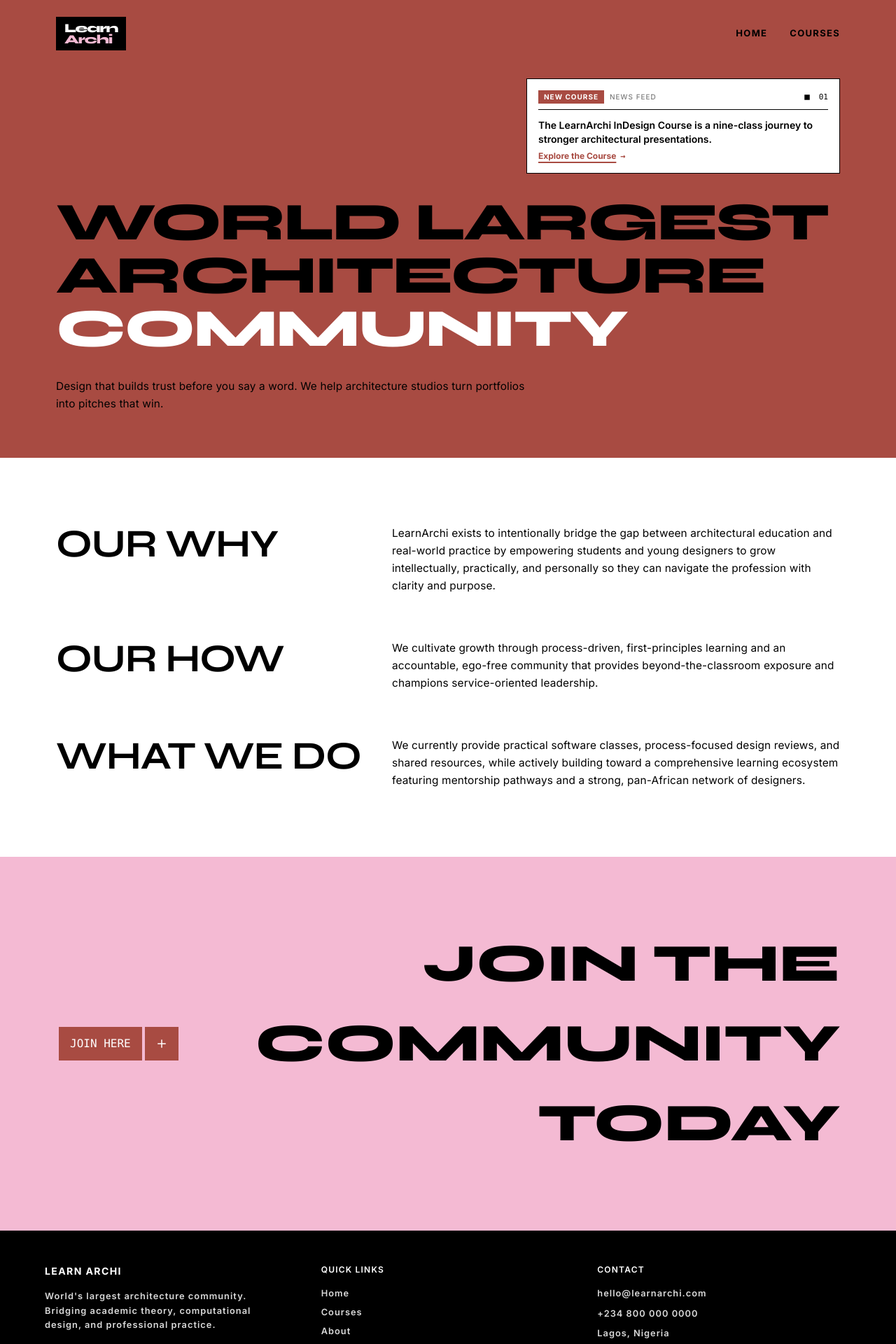
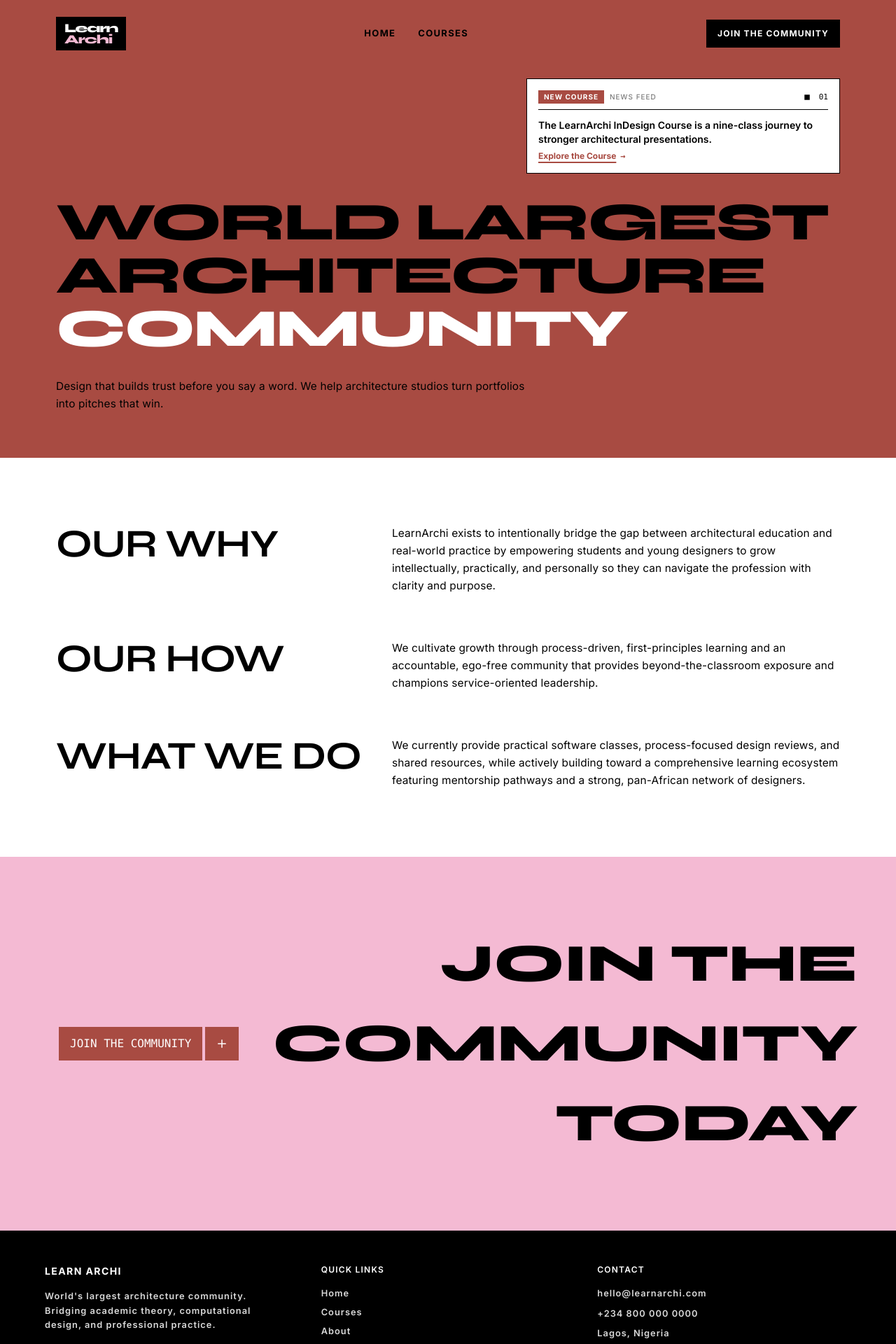
Before and after one commit to officialinioluwaoladipupo-alt/learn-archi, a Next.js app: page / in a window 1280 px wide. Shown: the top 1920 px of the page at 70% size. Built offline with nearby package versions, Linux system fonts and the light colour scheme.

Commit message:
Add community onboarding entry points

```diff
--- /dev/null
+++ b/app/join/page.tsx
@@ -0,0 +1,17 @@
+export default function JoinCommunityPage() {
+  return (
+    <main
+      id="main-content"
+      className="fixed inset-0 h-[100dvh] min-h-[100vh] w-full overflow-hidden bg-white"
+    >
+      <iframe
+        src="https://tally.so/r/5X4X5Z?transparentBackground=1&formEventsForwarding=1"
+        title="LearnArchi Community Onboarding"
+        className="absolute inset-0 h-full w-full border-0"
+        frameBorder="0"
+        marginHeight={0}
+        marginWidth={0}
+      />
+    </main>
+  );
+}
--- a/components/home/CommunityCta.tsx
+++ b/components/home/CommunityCta.tsx
@@ -6,8 +6,8 @@ export default function CommunityCta() {
       <div className="max-w-7xl mx-auto w-full flex flex-col md:flex-row items-center justify-between gap-8 md:gap-12">
         <div className="w-full md:w-auto">
           <SectionCta
-            href="#"
-            label="JOIN HERE"
+            href="/join"
+            label="JOIN THE COMMUNITY"
             variant="accent"
             size="lg"
             className="w-full md:w-auto text-center"
--- a/components/layout/Header.tsx
+++ b/components/layout/Header.tsx
@@ -61,7 +61,7 @@ export default function Header({ variant = "default" }: HeaderProps) {
 
           {/* Desktop nav */}
           <nav
-            className="hidden md:flex items-center gap-8"
+            className="hidden lg:flex items-center gap-8"
             aria-label="Main navigation"
           >
             {navLinks.map((link) => (
@@ -88,9 +88,20 @@ export default function Header({ variant = "default" }: HeaderProps) {
             ))}
           </nav>
 
+          <Link
+            href="/join"
+            className={`hidden lg:inline-flex items-center justify-center px-4 py-3 text-xs font-bold tracking-widest uppercase transition-colors focus-visible:outline-none focus-visible:ring-2 focus-visible:ring-archi-pink ${
+              variant === "dark"
+                ? "bg-archi-pink text-archi-black hover:bg-archi-white"
+                : "bg-archi-black text-archi-white hover:bg-archi-white hover:text-archi-black"
+            }`}
+          >
+            Join the Community
+          </Link>
+
           {/* Hamburger button (mobile only) */}
           <button
-            className="md:hidden flex items-center justify-center w-10 h-10 bg-archi-black text-archi-white hover:bg-archi-terracotta transition-colors duration-200 focus:outline-none focus-visible:ring-2 focus-visible:ring-archi-pink"
+            className="lg:hidden flex items-center justify-center w-10 h-10 bg-archi-black text-archi-white hover:bg-archi-terracotta transition-colors duration-200 focus:outline-none focus-visible:ring-2 focus-visible:ring-archi-pink"
             onClick={() => setMenuOpen((prev) => !prev)}
             aria-expanded={menuOpen}
             aria-label={menuOpen ? "Close menu" : "Open menu"}
@@ -107,7 +118,7 @@ export default function Header({ variant = "default" }: HeaderProps) {
         role="dialog"
         aria-modal="true"
         aria-label="Mobile navigation"
-        className={`fixed inset-0 z-50 md:hidden flex flex-col bg-archi-black transition-all duration-500 ease-in-out ${
+        className={`fixed inset-0 z-50 lg:hidden flex flex-col bg-archi-black transition-all duration-500 ease-in-out ${
           menuOpen
             ? "opacity-100 pointer-events-auto"
             : "opacity-0 pointer-events-none"
@@ -156,6 +167,13 @@ export default function Header({ variant = "default" }: HeaderProps) {
               </span>
             </Link>
           ))}
+          <Link
+            href="/join"
+            className="mt-8 inline-flex items-center justify-center bg-archi-pink px-5 py-4 text-center text-sm font-bold uppercase tracking-widest text-archi-black transition-colors hover:bg-archi-white"
+            onClick={() => setMenuOpen(false)}
+          >
+            Join the Community
+          </Link>
         </nav>
 
         {/* Footer strip */}
```
